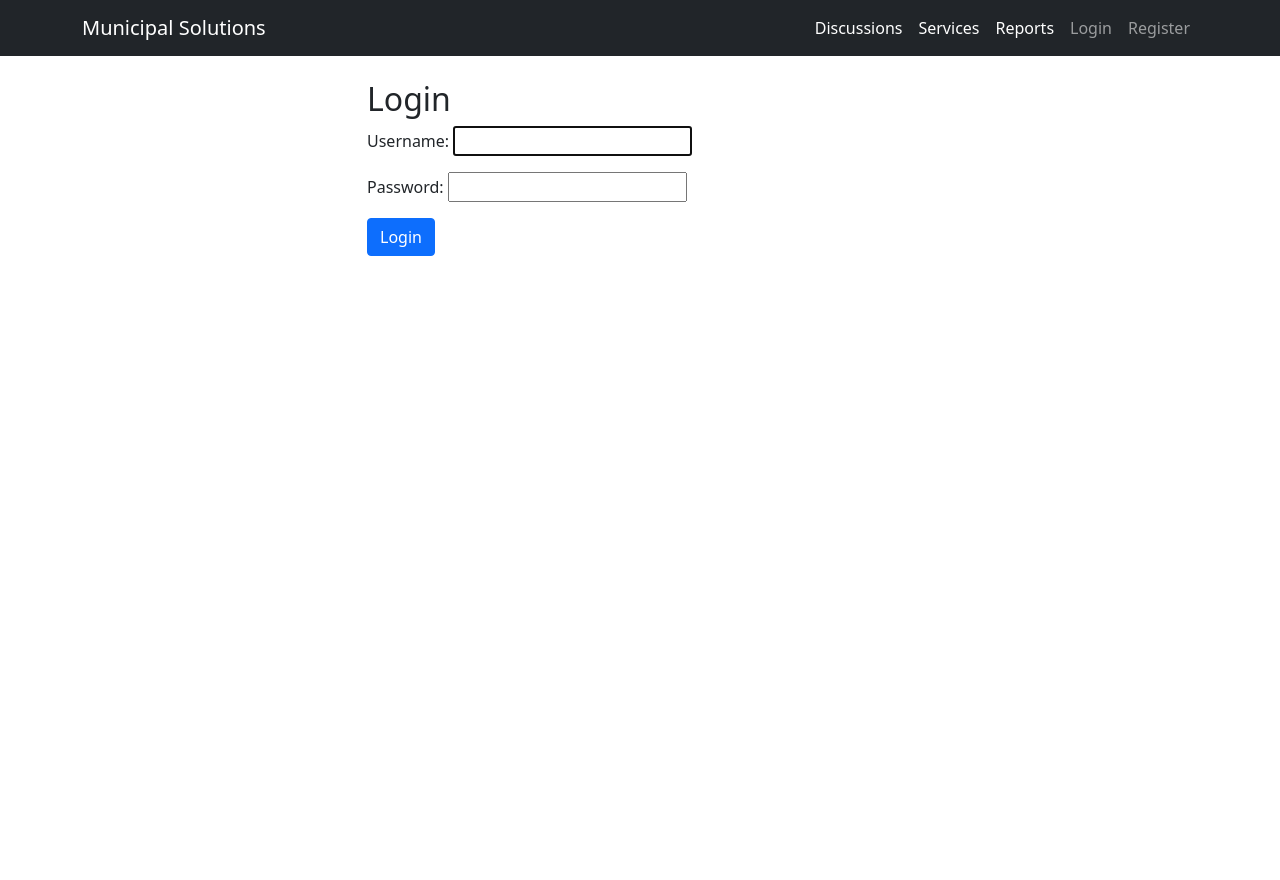
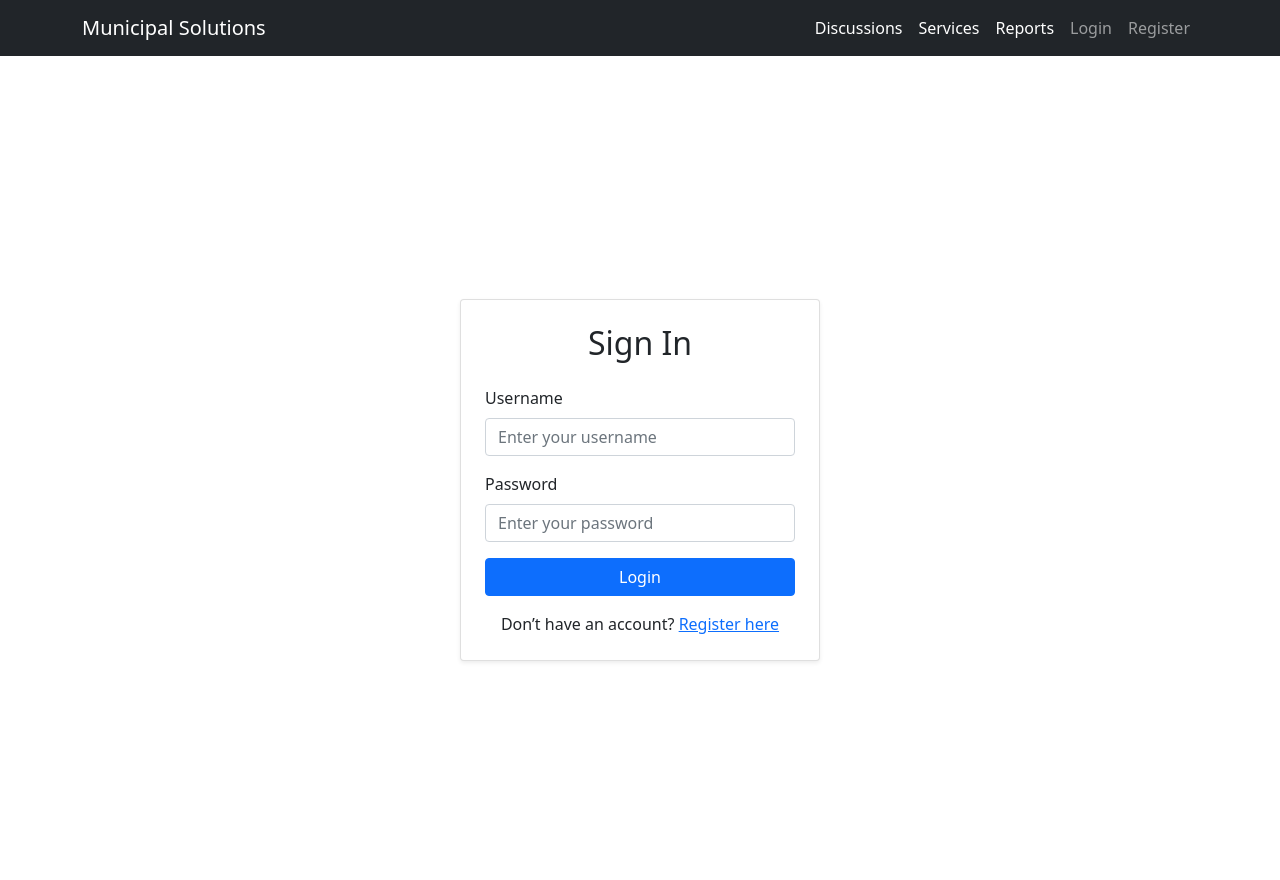
Before and after one commit to Sujal-Khatri/Municipal_Solutions, a Django app: page /login/ in a window 1280 px wide. Before the commit the page ends 256 px from the top, so only its background shows below. Run offline with Django 5.2, Linux system fonts and the light colour scheme.

Commit message:
login page ui changed

```diff
--- a/accounts/urls.py
+++ b/accounts/urls.py
@@ -1,8 +1,11 @@
 from django.urls import path
 from . import views
+from django.urls import path
+from .views import MyLoginView, register, user_logout
 
 urlpatterns = [
     path('login/', views.user_login, name='login'),
+    path('login/', MyLoginView.as_view(), name='login'),
     path('logout/', views.user_logout, name='logout'),
     path('register/', views.register, name='register'),
 ]
--- a/accounts/views.py
+++ b/accounts/views.py
@@ -7,6 +7,12 @@ from django.shortcuts import redirect
 from .forms import CustomUserCreationForm
 from django.views.decorators.cache import never_cache
 from django.contrib.auth.decorators import login_required
+from django.contrib.auth.views import LoginView
+from .forms import StyledAuthenticationForm
+
+class MyLoginView(LoginView):
+    authentication_form = StyledAuthenticationForm
+    template_name = 'accounts/login.html'
 
 @never_cache
 @login_required
--- a/templates/accounts/login.html
+++ b/templates/accounts/login.html
@@ -1,14 +1,63 @@
 {% extends 'base.html' %}
 
+{% block extra_head %}
+  <!-- if you haven’t already, pull in Bootstrap -->
+  <link
+    href="https://cdn.jsdelivr.net/npm/bootstrap@5.3.0/dist/css/bootstrap.min.css"
+    rel="stylesheet"
+  >
+{% endblock %}
+
 {% block content %}
-<div class="row justify-content-center">
-    <div class="col-md-6">
-        <h2>Login</h2>
-        <form method="post">
-            {% csrf_token %}
-            {{ form.as_p }}
-            <button type="submit" class="btn btn-primary">Login</button>
-        </form>
+<div class="d-flex justify-content-center align-items-center vh-100">
+  <div class="card shadow-sm" style="width: 360px;">
+    <div class="card-body p-4">
+      <h2 class="card-title text-center mb-4">Sign In</h2>
+      <form method="post" novalidate>
+        {% csrf_token %}
+
+        <!-- USERNAME FIELD -->
+        <div class="mb-3">
+          <label for="id_username" class="form-label">Username</label>
+          <input
+            type="text"
+            name="username"
+            id="id_username"
+            class="form-control"
+            placeholder="Enter your username"
+            value="{{ form.username.value|default:'' }}"
+            required
+          >
+        </div>
+
+        <!-- PASSWORD FIELD -->
+        <div class="mb-3">
+          <label for="id_password" class="form-label">Password</label>
+          <input
+            type="password"
+            name="password"
+            id="id_password"
+            class="form-control"
+            placeholder="Enter your password"
+            required
+          >
+        </div>
+
+        <!-- non-field errors (e.g. “invalid credentials”) -->
+        {% if form.non_field_errors %}
+        <div class="alert alert-danger">
+          {{ form.non_field_errors }}
+        </div>
+        {% endif %}
+
+        <button type="submit" class="btn btn-primary w-100">Login</button>
+      </form>
+
+      <p class="text-center mt-3 mb-0">
+        Don’t have an account?
+        <a href="{% url 'register' %}">Register here</a>
+      </p>
     </div>
+  </div>
 </div>
 {% endblock %}
```
Also changed, not shown: accounts/forms.py (+15 -0 lines), db.sqlite3.
